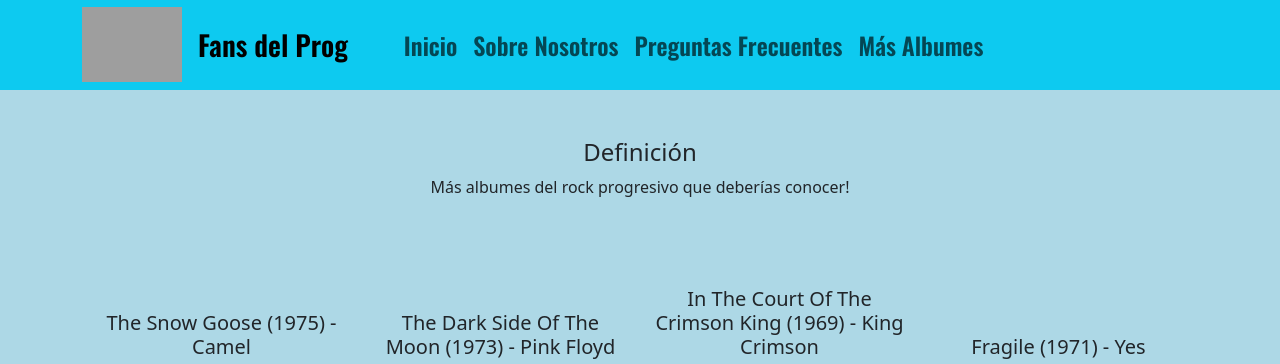
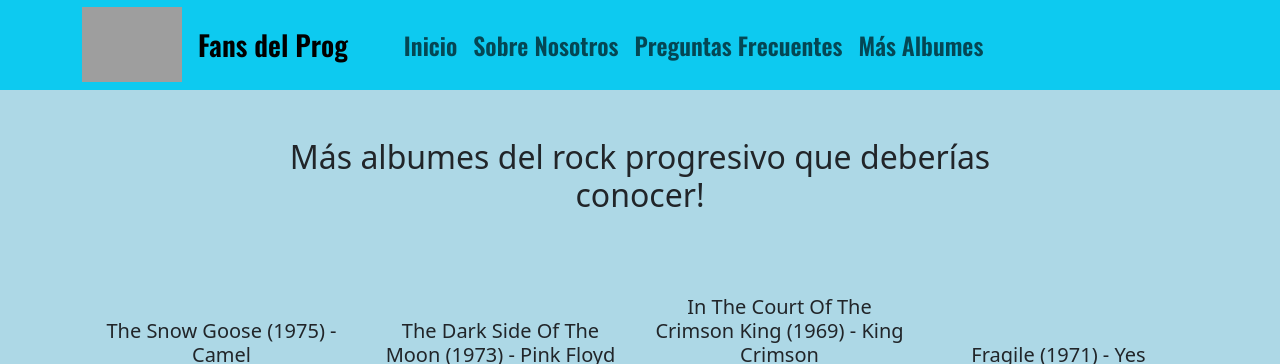
Before and after one commit to FrappuccinoIc/miweb, a Django app: page /galeria/ in a window 1280 px wide. Shown: the part 121-485 px from the top of the page. Run offline with Django 5.2, Linux system fonts and the light colour scheme; grey boxes are pictures that could not be loaded.

Commit message:
Cambios en tamaño y elementos de texto de definición de secciones

```diff
--- a/core/templates/core/base.html
+++ b/core/templates/core/base.html
@@ -38,7 +38,6 @@
         <div class="container mt-4 text-center">
             <div class="row justify-content-center align-items-center mt-4 mb-4">
                 <div class="col-12 col-md-8">
-                    <h4>Definición</h4>
                     {% block bloque_definicion %}{% endblock %}
                 </div>
             </div>
--- a/core/templates/core/faq.html
+++ b/core/templates/core/faq.html
@@ -1,6 +1,6 @@
 {% extends 'core/base.html' %}
 {% block bloque_definicion %}
-<p>En este apartado responderemos posibles preguntas que puedas tener acerca del rock progresivo.</p>
+<h2>En este apartado responderemos posibles preguntas que puedas tener acerca del rock progresivo.</h2>
 {% endblock %}
 {% block bloque_contenido %}
     <div class="container">
--- a/core/templates/core/galeria.html
+++ b/core/templates/core/galeria.html
@@ -1,30 +1,30 @@
 {% extends 'core/base.html' %}
 {% block bloque_definicion %}
-<p>Más albumes del rock progresivo que deberías conocer!</p>
+<h2>Más albumes del rock progresivo que deberías conocer!</h2>
 {% endblock %}
 {% block bloque_contenido %}
     <div class="container">
         <div class="row justify-content-center align-items-end">
             <article class="container col col-3 py-4">
-                <h2 class="fs-5">The Snow Goose (1975) - Camel</h2>
+                <h3 class="fs-5">The Snow Goose (1975) - Camel</h3>
                 <a href="https://www.youtube.com/watch?v=mpL52h7VtH0&list=OLAK5uy_n-E4oCUFb3iPPuQZ3IAh_9LpBh76MJYQU&index=2" target="_blank">
                     <img title="Escuchar en Youtube" class="img-thumbnail" src="https://i.scdn.co/image/ab67616d0000b273efb0c17ee823ccfa2a091663" alt="snow-goose-album">
                 </a>
             </article>
             <article class="container col col-3 py-4">
-                <h2 class="fs-5">The Dark Side Of The Moon (1973) - Pink Floyd</h2>
+                <h3 class="fs-5">The Dark Side Of The Moon (1973) - Pink Floyd</h3>
                 <a href="https://www.youtube.com/watch?v=jcz0YxYl6Ac&list=OLAK5uy_l1x-JAx0w53suECoCI0YJtW6VB8DBQWRQ&index=2" target="_blank">
                     <img title="Escuchar en Youtube" class="img-thumbnail" src="https://i.scdn.co/image/ab67616d0000b273ea7caaff71dea1051d49b2fe" alt="dark-side-album">
                 </a>
             </article>
             <article class="container col col-3 py-4">
-                <h2 class="fs-5">In The Court Of The Crimson King (1969) - King Crimson</h2>
+                <h3 class="fs-5">In The Court Of The Crimson King (1969) - King Crimson</h3>
                 <a href="https://www.youtube.com/watch?v=7OvW8Z7kiws&list=PLXhfRoiJBIiuXOUv_7EJ1i7UKj0aGfy0U" target="_blank">
                     <img title="Escuchar en Youtube" class="img-thumbnail" src="https://i.scdn.co/image/ab67616d0000b273e58173423c35cedd3dd02739" alt="crimson-king-album">
                 </a>
             </article>
             <article class="container col col-3 py-4">
-                <h2 class="fs-5">Fragile (1971) - Yes</h2>
+                <h3 class="fs-5">Fragile (1971) - Yes</h3>
                 <a href="https://www.youtube.com/watch?v=cPCLFtxpadE&list=PL6ogdCG3tAWiL8m1GcsVLoy0DQwG0-_T3" target="_blank">
                     <img title="Escuchar en Youtube" class="img-thumbnail" src="https://i.scdn.co/image/ab67616d0000b27356325ff85cba9491cf55c215" alt="fragile-album">
                 </a>
@@ -32,19 +32,19 @@
         </div>
         <div class="row justify-content-end align-items-end">
             <article class="container col col-3 py-4">
-                <h2 class="fs-5">Tarkus (1971) - Tarkus</h2>
+                <h3 class="fs-5">Tarkus (1971) - Tarkus</h3>
                 <a href="https://www.youtube.com/watch?v=QQ1Zo6faTQY" target="_blank">
                     <img title="Escuchar en Youtube" class="img-thumbnail" src="https://i.scdn.co/image/ab67616d0000b2733efff142a0e3acc6a2ea5c3c" alt="tarkus-album">
                 </a>
             </article>
             <article class="container col col-3 py-4">
-                <h2 class="fs-5">Tubular Bells (1973) - Mike Oldfield</h2>
+                <h3 class="fs-5">Tubular Bells (1973) - Mike Oldfield</h3>
                 <a href="https://www.youtube.com/watch?v=Bnb-v9fmmCA&t=1420s" target="_blank">
                     <img title="Escuchar en Youtube" class="img-thumbnail" src="https://i.scdn.co/image/ab67616d0000b273631093c9071b1211de4be4c1" alt="tubular-bells-album">
                 </a>
             </article>
             <article class="container col col-3 py-4">
-                <h2 class="fs-5">Selling England By The Pound (1973) - Genesis</h2>
+                <h3 class="fs-5">Selling England By The Pound (1973) - Genesis</h3>
                 <a href="https://www.youtube.com/watch?v=4oPA8JUttCw&list=PLWnwFAnZO1AHV5_IJOqhidY2iYgcc9ulD" target="_blank">
                     <img title="Escuchar en Youtube" class="img-thumbnail" src="https://i.scdn.co/image/ab67616d0000b273769a32367e8bb631560572fd" alt="selling-england-album">
                 </a>
--- a/core/templates/core/index.html
+++ b/core/templates/core/index.html
@@ -1,11 +1,9 @@
 {% extends 'core/base.html' %}
 {% block bloque_definicion %}
-<p>Aqui te daremos a conocer varias bandas correspondientes al genero de rock progresivo que sacaron a la luz los mayores hit de los años 70s</p>
+<h2>Álbumes que definieron el rock progresivo de los 70s</h2>
 {% endblock %}
 {% block bloque_contenido %}
 <section class="contenido">
-    <h2>Álbumes que definieron el rock progresivo de los 70s</h2>
-
     <article>
         <h2>The Snow Goose (1975) - Camel</h2>
         <img class="img-thumbnail" src="https://i.scdn.co/image/ab67616d0000b273efb0c17ee823ccfa2a091663" alt="snow-goose-album">
--- a/core/templates/core/redes_sociales.html
+++ b/core/templates/core/redes_sociales.html
@@ -1,6 +1,6 @@
 {% extends 'core/base.html' %}
 {% block bloque_definicion %}
-<p>Una breve descripcion de nosotros, presentando nuestras carreras de estudio, edad y enlace de github.</p>
+<h2>Una breve descripcion de nosotros, presentando nuestras carreras de estudio, edad y enlace de github.</h2>
 {% endblock %}
 {% block bloque_contenido %}
 <div class="container">
```
